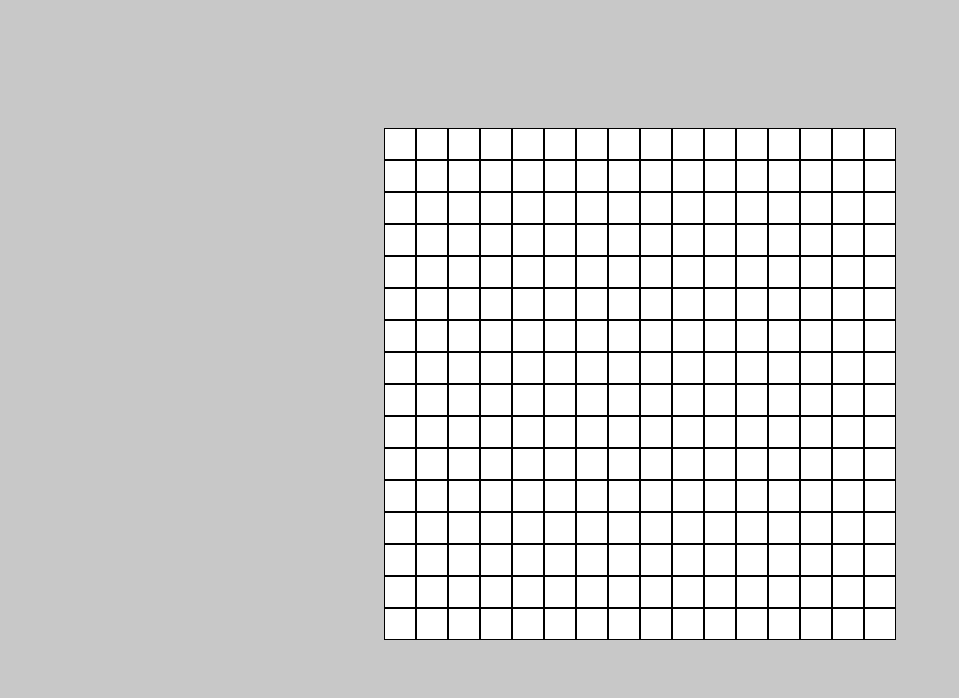
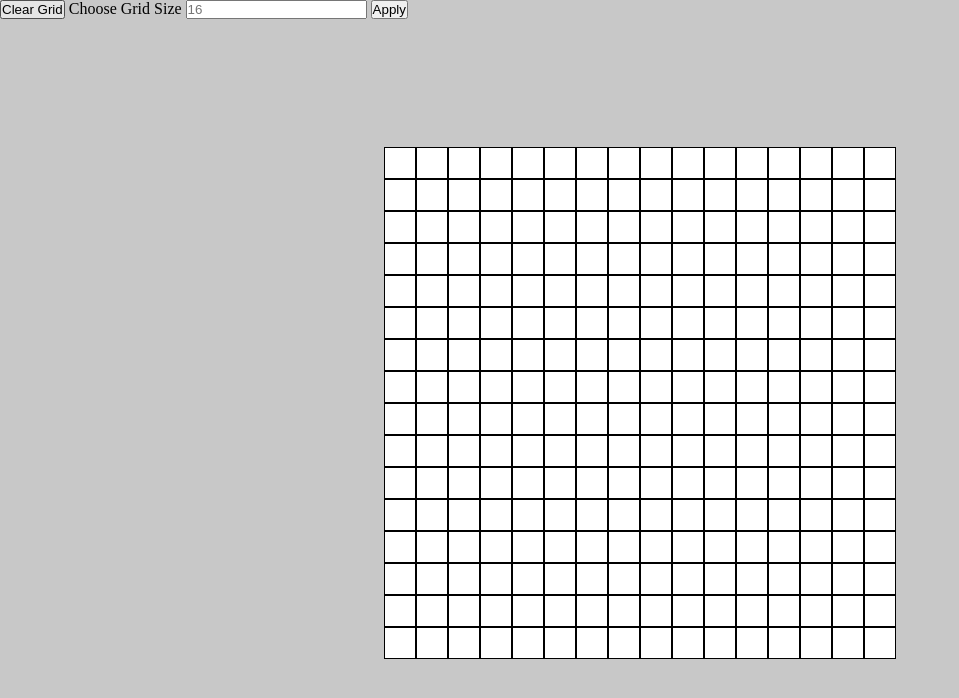
Before and after one commit to TirottaSoftware/odin-etchasketch, a plain HTML site: page index.html in a window 1280 px wide. Shown: the whole page, without its empty margins (0-959 px from the left). Drawn offline with Linux system fonts and the light colour scheme.

Commit message:
Implemented grid size input logic

```diff
--- a/app.js
+++ b/app.js
@@ -1,6 +1,13 @@
 const container = document.querySelector('.main-container')
+const gridSizeInput = document.querySelector('#input-grid-size');
+const applyButton = document.querySelector('.btn-apply');
 
-let gridSize = 16;
+applyButton.addEventListener('click', () => {
+    loadGrid(gridSizeInput.value)
+})
+
+function loadGrid(gridSize){
+    container.innerHTML = '';
 
     for (let j = 0; j < gridSize; j++) {
         for (let i = 0; i < gridSize; i++) {
@@ -14,3 +21,6 @@ for (let j = 0; j < gridSize; j++) {
             container.appendChild(flexElement)
         }
     }
+}
+
+loadGrid(16)
--- a/index.html
+++ b/index.html
@@ -7,9 +7,13 @@
     <title>Etch-A-Sketch</title>
 </head>
 <body>
-    <div class="main-container">
-
+    <div class="menu">
+        <button class="btn-clear">Clear Grid</button>
+        <label>Choose Grid Size</label>
+        <input type="number" placeholder="16" id='input-grid-size'>
+        <button class="btn-apply">Apply</button>
     </div>
+    <div class="main-container"></div>
 </body>
 <script src="app.js"></script>
 </html>
```
Lines whose indentation alone changed are shown as unchanged.
